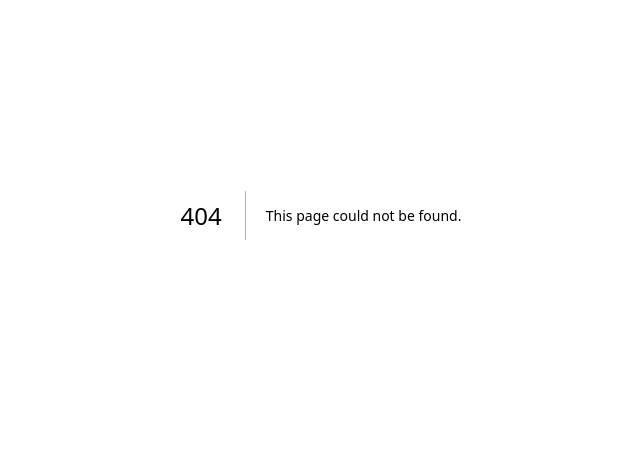
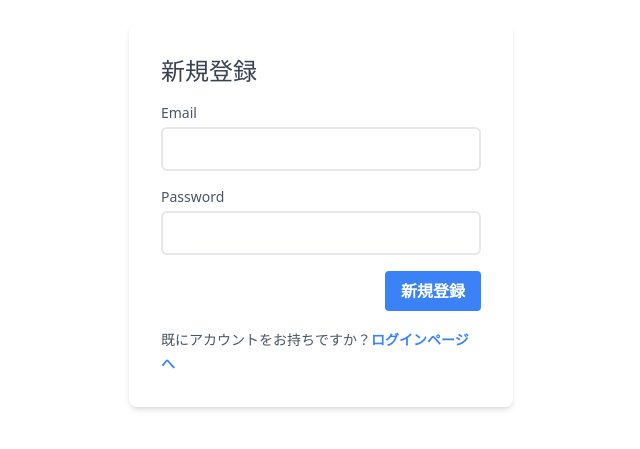
Before and after one commit to iti-0204/mailapplication-with-chatgpt, a Next.js app: page /auth/register in a window 1280 px wide. Before the commit this address had no page. Shown: the part 185-634 px from the top of the page, without its empty margins (319-959 px from the left). Built offline with nearby package versions, Linux system fonts and the light colour scheme; no server answers.

Commit message:
register,loginページ作成

```diff
--- a/package.json
+++ b/package.json
@@ -12,7 +12,8 @@
     "firebase": "^10.6.0",
     "next": "14.0.3",
     "react": "^18",
-    "react-dom": "^18"
+    "react-dom": "^18",
+    "react-hook-form": "^7.48.2"
   },
   "devDependencies": {
     "@types/node": "^20",
--- /dev/null
+++ b/src/app/auth/login/page.tsx
@@ -0,0 +1,112 @@
+"use client";
+
+import { auth } from "../../../../firebase";
+import {
+  createUserWithEmailAndPassword,
+  signInWithEmailAndPassword,
+} from "firebase/auth";
+import Link from "next/link";
+import { useRouter } from "next/navigation";
+import { type } from "os";
+import { Input } from "postcss";
+import React from "react";
+import { SubmitHandler, useForm } from "react-hook-form";
+
+const Login = () => {
+  const router = useRouter();
+  type Inputs = {
+    email: string;
+    password: string;
+  };
+
+  const {
+    register,
+    handleSubmit,
+    formState: { errors },
+  } = useForm<Inputs>();
+
+  const onSubmit: SubmitHandler<Inputs> = async (data) => {
+    await signInWithEmailAndPassword(auth, data.email, data.password)
+      .then((userCredential) => {
+        router.push("/");
+      })
+      .catch((error) => {
+        if (error.code === "auth/invalid-login-credentials") {
+          alert("そのようなユーザーは存在しません。");
+        } else {
+          console.log(error.message);
+        }
+      });
+  };
+
+  return (
+    <div className="h-screen flex flex-col items-center justify-center">
+      <form
+        onSubmit={handleSubmit(onSubmit)}
+        className="bg-white p-8 rounded-lg shadow-md w-96"
+      >
+        <h1 className="mb-4 text-2xl text-gray-700 font-medium">ログイン</h1>
+        <div className="mb-4">
+          <label className="block text-sm font-medium text-gray-600">
+            Email
+          </label>
+          <input
+            {...register("email", {
+              required: "メールアドレスは必須です。",
+              pattern: {
+                value:
+                  /^[a-zA-Z0-9_.+-]+@([a-zA-Z0-9][a-zA-Z0-9-]*[a-zA-Z0-9]*\.)+[a-zA-Z]{2,}$/,
+                message: "不適切なメールアドレスです",
+              },
+            })}
+            type="text"
+            className="mt-1 border-2 rounded-md w-full p-2"
+          />
+          {errors.email && (
+            <span className="text-red-600">{errors.email.message}</span>
+          )}
+        </div>
+        <div className="mb-4">
+          <label className="block text-sm font-medium text-gray-600">
+            Password
+          </label>
+          <input
+            type="password"
+            {...register("password", {
+              required: "パスワードは必須です。",
+              minLength: {
+                value: 6,
+                message: "6文字以上入力してください",
+              },
+            })}
+            className="mt-1 border-2 rounded-md w-full p-2"
+          />
+          {errors.password && (
+            <span className="text-red-600">{errors.password.message}</span>
+          )}
+        </div>
+        <div className="flex justify-end">
+          <button
+            type="submit"
+            className="bg-blue-500 text-white font-bold py-2 px-4 rounded hover:bg-blue-700"
+          >
+            ログイン
+          </button>
+        </div>
+        <div className="mt-4">
+          <span className="text-gray-600 text-sm">
+            初めてのご利用の方はこちら
+          </span>
+          <Link
+            href={"/auth/register"}
+            className="text-blue-500 text-sm font-bold ml-l hover:text-blue-700"
+          >
+            　新規登録ページへ
+          </Link>
+        </div>
+      </form>
+    </div>
+  );
+};
+
+export default Login;
--- /dev/null
+++ b/src/app/auth/register/page.tsx
@@ -0,0 +1,112 @@
+"use client";
+
+// import { auth } from "@/firebase";
+import { auth } from "../../../../firebase";
+import { createUserWithEmailAndPassword } from "firebase/auth";
+import { useRouter } from "next/navigation";
+import { type } from "os";
+import { Input } from "postcss";
+import React from "react";
+import { SubmitHandler, useForm } from "react-hook-form";
+import Link from "next/link";
+
+const Register = () => {
+  const router = useRouter();
+  type Inputs = {
+    email: string;
+    password: string;
+  };
+
+  const {
+    register,
+    handleSubmit,
+    formState: { errors },
+  } = useForm<Inputs>();
+
+  const onSubmit: SubmitHandler<Inputs> = async (data) => {
+    await createUserWithEmailAndPassword(auth, data.email, data.password)
+      .then((userCredential) => {
+        const user = userCredential.user;
+        router.push("/auth/login");
+      })
+      .catch((error) => {
+        // console.log(error.message);
+        if (error.code === "auth/email-already-in-use") {
+          alert("このメールアドレスはすでに使用されています。");
+        } else {
+          alert(error.message);
+        }
+      });
+  };
+
+  return (
+    <div className="h-screen flex flex-col items-center justify-center">
+      <form
+        onSubmit={handleSubmit(onSubmit)}
+        className="bg-white p-8 rounded-lg shadow-md w-96"
+      >
+        <h1 className="mb-4 text-2xl text-gray-700 font-medium">新規登録</h1>
+        <div className="mb-4">
+          <label className="block text-sm font-medium text-gray-600">
+            Email
+          </label>
+          <input
+            {...register("email", {
+              required: "メールアドレスは必須です。",
+              pattern: {
+                value:
+                  /^[a-zA-Z0-9_.+-]+@([a-zA-Z0-9][a-zA-Z0-9-]*[a-zA-Z0-9]*\.)+[a-zA-Z]{2,}$/,
+                message: "不適切なメールアドレスです",
+              },
+            })}
+            type="text"
+            className="mt-1 border-2 rounded-md w-full p-2"
+          />
+          {errors.email && (
+            <span className="text-red-600">{errors.email.message}</span>
+          )}
+        </div>
+        <div className="mb-4">
+          <label className="block text-sm font-medium text-gray-600">
+            Password
+          </label>
+          <input
+            type="password"
+            {...register("password", {
+              required: "パスワードは必須です。",
+              minLength: {
+                value: 6,
+                message: "6文字以上入力してください",
+              },
+            })}
+            className="mt-1 border-2 rounded-md w-full p-2"
+          />
+          {errors.password && (
+            <span className="text-red-600">{errors.password.message}</span>
+          )}
+        </div>
+        <div className="flex justify-end">
+          <button
+            type="submit"
+            className="bg-blue-500 text-white font-bold py-2 px-4 rounded hover:bg-blue-700"
+          >
+            新規登録
+          </button>
+        </div>
+        <div className="mt-4">
+          <span className="text-gray-600 text-sm">
+            既にアカウントをお持ちですか？
+          </span>
+          <Link
+            href={"/auth/login"}
+            className="text-blue-500 text-sm font-bold ml-l hover:text-blue-700"
+          >
+            ログインページへ
+          </Link>
+        </div>
+      </form>
+    </div>
+  );
+};
+
+export default Register;
```
Also changed, not shown: 1 other file (tests, documents, lock files or other folders).
